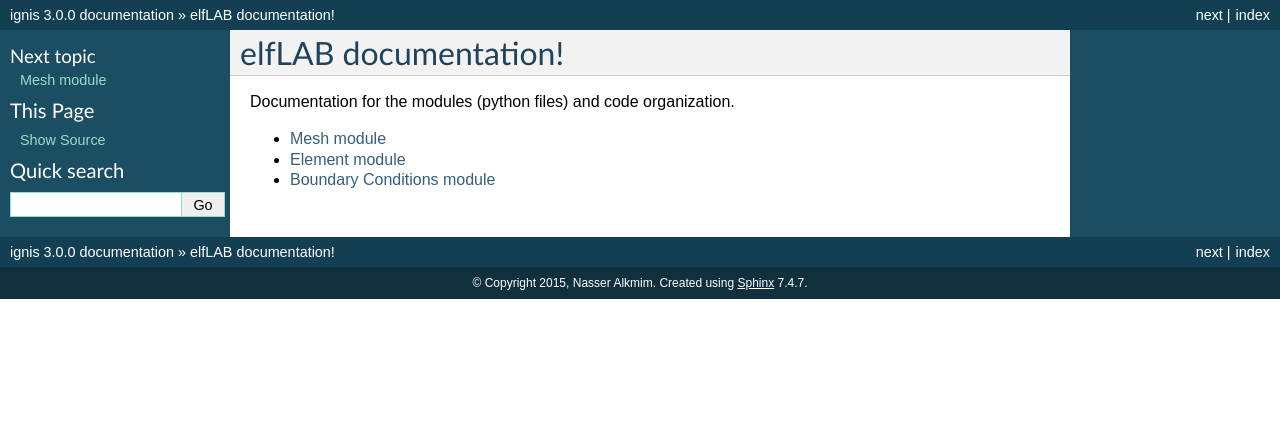
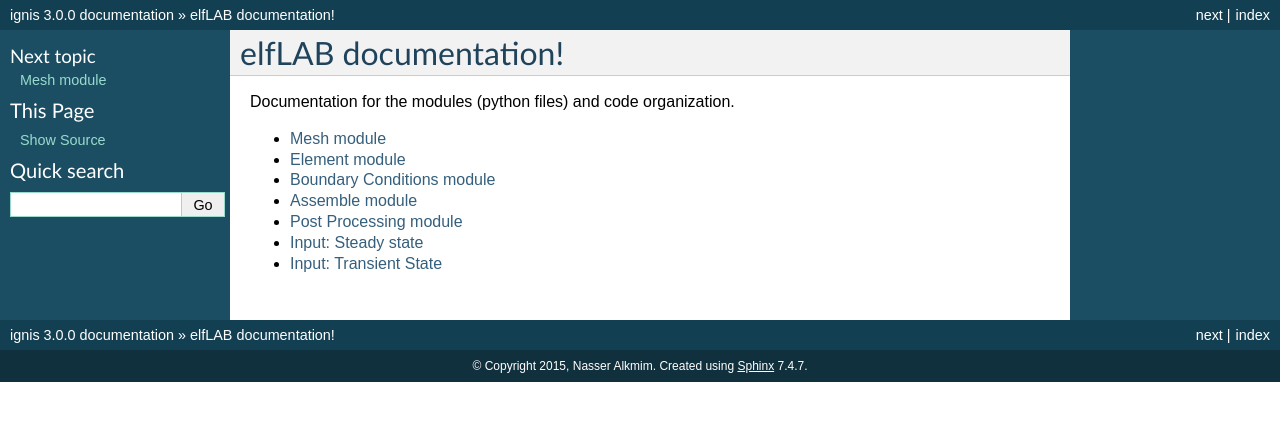
Before and after one commit to nasseralkmim/elfLAB, a Sphinx documentation site: the page built from source/index.rst, in a window 1280 px wide. Shown: the top 421 px of the page. Built offline with Sphinx 7.4.7, drawn with Linux system fonts in a browser that asks for light colours; formulas are drawn with MathJax 3.

Commit message:
general commit

```diff
--- a/source/code.rst
+++ b/source/code.rst
@@ -12,3 +12,23 @@ Boundary Conditions module
 ==========================
 .. automodule:: boundaryconditions
 	:members:
+
+Assemble module
+===============
+.. automodule:: assemble
+	:members:
+
+Post Processing module
+======================
+.. automodule:: plotter
+	:members:
+
+Input: Steady state
+===================
+.. automodule:: steadystate
+	:members:
+
+Input: Transient State
+======================
+.. automodule:: transient
+	:members:
```
